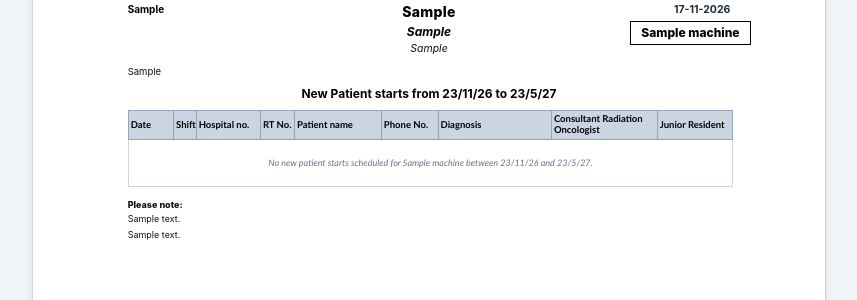
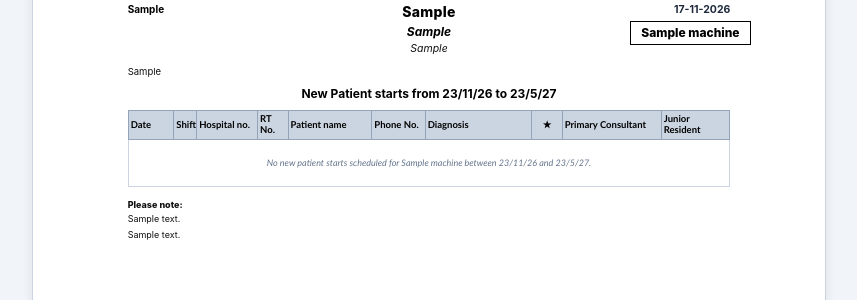
Before and after one commit to charun3v/pt_scheduler, a Django app: page /reports/print-schedule/ in a window 1280 px wide. Shown: the part 163-463 px from the top of the page, without its empty margins (211-1068 px from the left). Run offline with Django 5.2, Linux system fonts and the light colour scheme; a user stored in the database is signed in; tables that the repository leaves empty hold one stand-in row (values such as "Sample post").

Commit message:
Dynamic page capacity up to 34 entries, rename Primary Consultant, and add star column for Special Techniques

```diff
--- a/apps/reports/views.py
+++ b/apps/reports/views.py
@@ -624,19 +624,19 @@ def emergency_slots_report_view(request):
 
 
 
-def chunk_machine_schedules(schedules, max_single=26, max_per_page=25, min_per_page=18):
-    """
-    Paginates schedules per machine to guarantee clean physical A4 page rendering:
-    - If total <= max_single (default 26): 1 page, page_label is None (no page count displayed).
-      Accommodates at least 18 (and up to 26) patients on a single page without splitting.
-    - If total > max_single: splits across pages where each page accommodates at least min_per_page (18)
-      patients up to max_per_page (25), matching institutional layout standards.
-      On multi-page sheets: page_label is e.g. '1/2 pages', '2/2 pages' (displayed in header & footer).
+def chunk_machine_schedules(schedules, max_first=34, max_other=36):
+    """
+    Paginates schedules per machine dynamically to maximize page space utilization:
+    - If total <= max_first (34 rows): 1 single page, page_label is None (no page count displayed).
+      Dynamically accommodates maximum entries on a single page without splitting.
+    - If total > max_first: dynamically fills Page 1 up to max_first (34) to accommodate maximum entries
+      without leaving large empty gaps, and fills subsequent pages up to max_other (36).
+      Multi-page sheets display page_label: e.g. '1/2 pages', '2/2 pages' (displayed in header & footer).
     - Every page comfortably accommodates institutional header, title, table,
       notes, copy-to distribution, and signing authority without any cutoffs.
     """
     total = len(schedules)
-    if total <= max_single:
+    if total <= max_first:
         return [{
             'page_num': 1,
             'total_pages': 1,
@@ -648,27 +648,17 @@ def chunk_machine_schedules(schedules, max_single=26, max_per_page=25, min_per_p
             'schedules': schedules,
         }]
 
-    num_pages = (total + max_per_page - 1) // max_per_page
-    base_chunk = total // num_pages
-
     pages_schedules = []
-    if base_chunk >= min_per_page:
-        # Balanced distribution across pages where each page has >= min_per_page (18)
-        remainder = total % num_pages
-        cur = 0
-        for i in range(num_pages):
-            chunk_size = base_chunk + (1 if i < remainder else 0)
-            pages_schedules.append(schedules[cur:cur + chunk_size])
-            cur += chunk_size
-    else:
-        # Fill leading pages up to max_per_page so Page 1 always accommodates >= min_per_page
-        cur = 0
-        while cur < total:
-            chunk_size = min(max_per_page, total - cur)
-            pages_schedules.append(schedules[cur:cur + chunk_size])
-            cur += chunk_size
-        num_pages = len(pages_schedules)
-
+    cur = 0
+    page_idx = 0
+    while cur < total:
+        cap = max_first if page_idx == 0 else max_other
+        chunk = schedules[cur:cur + cap]
+        pages_schedules.append(chunk)
+        cur += len(chunk)
+        page_idx += 1
+
+    num_pages = len(pages_schedules)
     result = []
     for idx, p_scheds in enumerate(pages_schedules):
         page_num = idx + 1
@@ -1612,6 +1602,10 @@ def get_print_schedule_data(request):
                 s.patient_name_title = format_title_case(s.patient.pt_name)
                 s.diagnosis_title = format_title_case(s.patient.diagnosis)
                 s.consultant_name_title = s.patient.primary_consultant.name if s.patient.primary_consultant else '-'
+                st_val = ''
+                if s.special_technique and s.special_technique.name.strip().lower() not in ['none', '', '-']:
+                    st_val = s.special_technique.name.strip()
+                s.special_technique_display = st_val
                 if d_str == cur_d:
                     grp_count += 1
                     s.date_rowspan = 0
@@ -1800,7 +1794,7 @@ def generate_technician_sheet_pdf(data):
     sig_dept = ParagraphStyle('KMIO_SigDept', parent=styles['Normal'], fontName='Helvetica-Bold', fontSize=8, leading=10, alignment=2)
 
     story = []
-    col_widths = [36, 17, 48, 28, 72, 44, 88, 72, 48.5]
+    col_widths = [35, 14, 44, 24, 68, 40, 86, 20, 73, 49.5]
 
     is_first_page_of_doc = True
     for sheet in data['sheets']:
@@ -1865,7 +1859,8 @@ def generate_technician_sheet_pdf(data):
             story.append(Paragraph(sec_title, sec_title_style))
             story.append(Spacer(1, 4))
 
-            # 9-Column Table: Title Casing on Patient name and Diagnosis
+            # 10-Column Table: Title Casing on Patient name and Diagnosis, Star for Special Technique, Primary Consultant
+            th_star_style = ParagraphStyle('KMIO_TH_Star', parent=th_style, alignment=1)
             table_rows = [
                 [
                     Paragraph('Date', th_style),
@@ -1875,7 +1870,8 @@ def generate_technician_sheet_pdf(data):
                     Paragraph('Patient name', th_style),
                     Paragraph('Phone No.', th_style),
                     Paragraph('Diagnosis', th_style),
-                    Paragraph('Consultant Radiation<br/>Oncologist', th_style),
+                    Paragraph('★', th_star_style),
+                    Paragraph('Primary Consultant', th_style),
                     Paragraph('Junior Resident', th_style),
                 ]
             ]
@@ -1889,16 +1885,19 @@ def generate_technician_sheet_pdf(data):
                     pt_str = format_title_case(s.patient.pt_name).replace('\n', ' ').strip()[:18]
                     ph_str = str(s.patient.phone_no or '-')
                     diag_str = format_title_case(s.patient.diagnosis).replace('\n', ' ').strip()[:28]
+                    st_str = ''
+                    if s.special_technique and s.special_technique.name.strip().lower() not in ['none', '', '-']:
+                        st_str = s.special_technique.name.strip()
                     cons_str = str(s.patient.primary_consultant.name if s.patient.primary_consultant else '-').replace('\n', ' ').strip()[:20]
                     jr_str = str(s.jr_resident or '-').replace('\n', ' ').strip()[:15]
 
                     table_rows.append([
-                        d_str, sh_str, mr_str, rt_str, pt_str, ph_str, diag_str, cons_str, jr_str
+                        d_str, sh_str, mr_str, rt_str, pt_str, ph_str, diag_str, st_str, cons_str, jr_str
                     ])
             else:
                 table_rows.append([
                     f"No new patient starts scheduled for {sheet['machine'].name} between {data['start_date_formatted']} and {data['end_date_formatted']}.",
-                    '', '', '', '', '', '', '', ''
+                    '', '', '', '', '', '', '', '', ''
                 ])
 
             v_pad = config.row_vertical_padding_pt or 2.7
@@ -1906,6 +1905,7 @@ def generate_technician_sheet_pdf(data):
             ts = [
                 ('BACKGROUND', (0,0), (-1,0), colors.HexColor('#cbd5e1')),
                 ('ALIGN', (0,0), (-1,0), 'LEFT'),
+                ('ALIGN', (7,0), (7,-1), 'CENTER'),
                 ('VALIGN', (0,0), (-1,-1), 'MIDDLE'),
                 ('INNERGRID', (0,0), (-1,-1), 0.5, colors.HexColor('#94a3b8')),
                 ('BOX', (0,0), (-1,-1), 1, colors.HexColor('#64748b')),
--- a/templates/reports/print_technician_sheet.html
+++ b/templates/reports/print_technician_sheet.html
@@ -365,19 +365,20 @@
                     New Patient starts from {{ start_date_formatted }} to {{ end_date_formatted }}{% if not page.is_first %} (Contd.){% endif %}
                 </div>
 
-                <!-- Patient Starts Table (9 Columns, One Line Per Patient, No Wrapping) -->
+                <!-- Patient Starts Table (10 Columns, One Line Per Patient, No Wrapping) -->
                 <table class="technician-table">
                     <thead>
                         <tr>
                             <th style="width: 12mm;">Date</th>
                             <th style="width: 6mm; text-align: center;">Shift</th>
-                            <th style="width: 17mm;">Hospital no.</th>
-                            <th style="width: 9mm;">RT No.</th>
-                            <th style="width: 23mm;">Patient name</th>
-                            <th style="width: 15mm;">Phone No.</th>
-                            <th style="width: 30mm;">Diagnosis</th>
-                            <th style="width: 28mm;">Consultant Radiation Oncologist</th>
-                            <th style="width: 20mm;">Junior Resident</th>
+                            <th style="width: 16mm;">Hospital no.</th>
+                            <th style="width: 8mm;">RT No.</th>
+                            <th style="width: 22mm;">Patient name</th>
+                            <th style="width: 14mm;">Phone No.</th>
+                            <th style="width: 28mm;">Diagnosis</th>
+                            <th style="width: 8mm; text-align: center;" title="Special Techniques">★</th>
+                            <th style="width: 26mm;">Primary Consultant</th>
+                            <th style="width: 18mm;">Junior Resident</th>
                         </tr>
                     </thead>
                     <tbody>
@@ -392,12 +393,13 @@
                             <td style="font-weight: 600;" title="{{ s.patient_name_title }}">{{ s.patient_name_title }}</td>
                             <td>{{ s.patient.phone_no|default:"-" }}</td>
                             <td title="{{ s.diagnosis_title }}">{{ s.diagnosis_title }}</td>
+                            <td style="text-align: center; font-weight: 600;" title="{% if s.special_technique_display %}Special Technique: {{ s.special_technique_display }}{% endif %}">{{ s.special_technique_display }}</td>
                             <td title="{{ s.patient.primary_consultant.name|default:'-' }}">{{ s.patient.primary_consultant.name|default:"-" }}</td>
                             <td title="{{ s.jr_resident|default:'-' }}">{{ s.jr_resident|default:"-" }}</td>
                         </tr>
                         {% empty %}
                         <tr>
-                            <td colspan="9" style="text-align: center; padding: 18px; color: #64748b; font-style: italic;">
+                            <td colspan="10" style="text-align: center; padding: 18px; color: #64748b; font-style: italic;">
                                 No new patient starts scheduled for {{ sheet.machine.name }} between {{ start_date_formatted }} and {{ end_date_formatted }}.
                             </td>
                         </tr>
```
Also changed, not shown: test_scheduler_workflows.py (+11 -2 lines).
